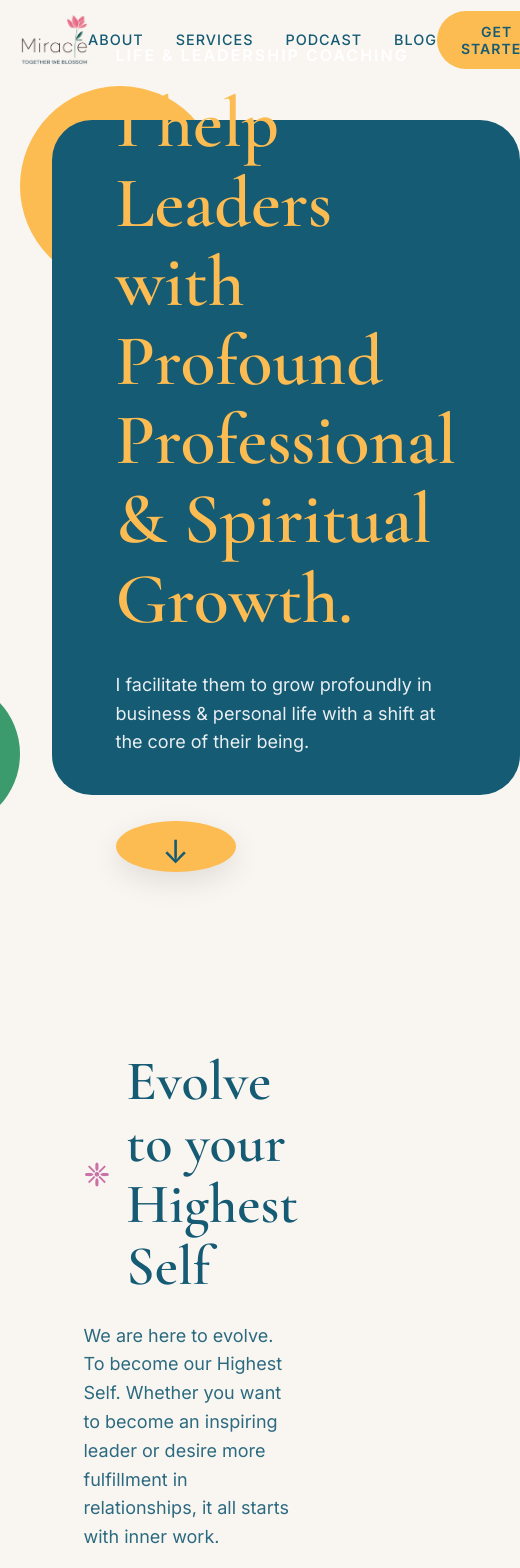
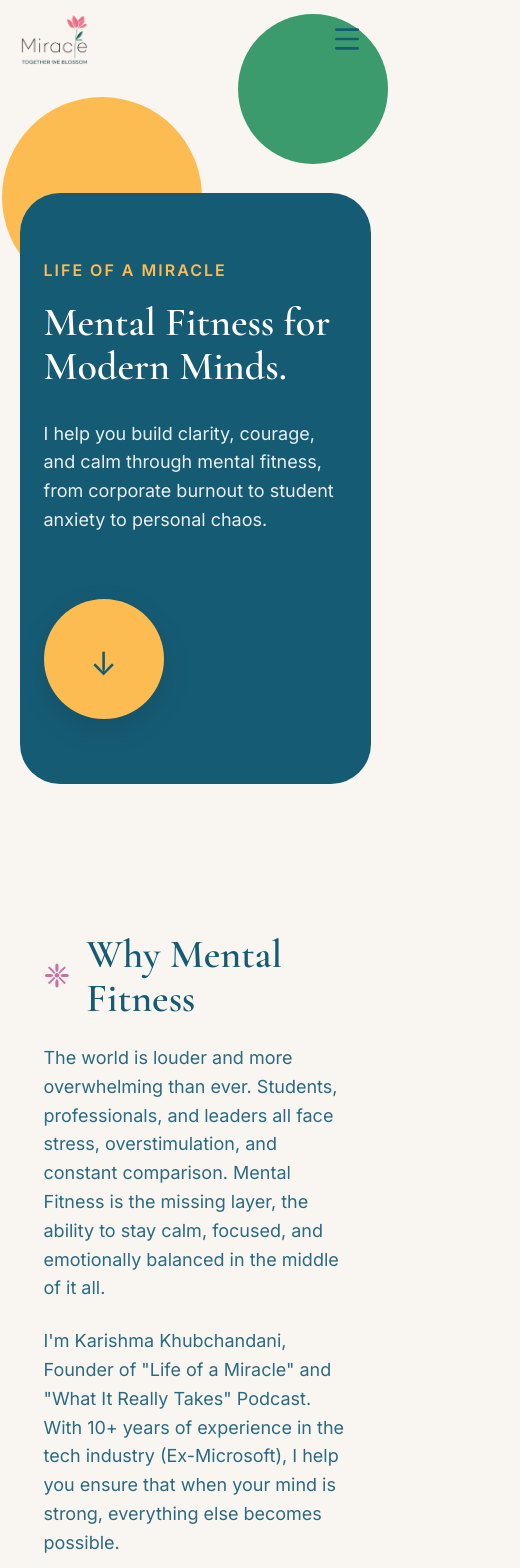
Before and after one commit to hetashridk/LifeOfMiracle, a Next.js app: page / in a window 390 px wide. Shown: the top 1568 px of the page, 520 px wide, since content can reach past the window. Built offline with nearby package versions, Linux system fonts and the light colour scheme; grey boxes are pictures that could not be loaded.

Commit message:
content added, started mobile view responsive

```diff
--- a/src/app/globals.css
+++ b/src/app/globals.css
@@ -41,6 +41,60 @@ h1, h2, h3, h4, h5, h6 {
   line-height: 1.2;
 }
 
+/* --- Responsive Utilities --- */
+
+@media (max-width: 1024px) {
+  :root {
+    --spacing-section: 5rem;
+  }
+}
+
+@media (max-width: 768px) {
+  :root {
+    --spacing-section: 3rem;
+    --spacing-container: 100%;
+  }
+
+  /* Override inline heading sizes */
+  h1, h2 { font-size: 2.5rem !important; }
+  h3 { font-size: 1.5rem !important; }
+
+  /* Utilities */
+  .flex-responsive {
+    flex-direction: column !important;
+  }
+
+  .hide-mobile {
+    display: none !important;
+  }
+
+  .show-mobile {
+    display: block !important;
+  }
+
+  .responsive-padding {
+    padding: 2.5rem 1.5rem !important;
+  }
+
+  .responsive-hero-height {
+    height: auto !important;
+    min-height: auto !important;
+  }
+
+  .responsive-hero-container {
+    height: auto !important;
+    padding-top: 100px !important;
+    display: flex !important;
+    flex-direction: column !important;
+  }
+}
+
+@media (min-width: 769px) {
+  .show-mobile {
+    display: none !important;
+  }
+}
+
 a {
   color: inherit;
   text-decoration: none;
--- a/src/app/page.tsx
+++ b/src/app/page.tsx
@@ -5,6 +5,7 @@ import { Services } from "@/components/Services";
 import { Reviews } from "@/components/Reviews";
 import { PodcastBlog } from "@/components/PodcastBlog";
 import { GetStarted } from "@/components/GetStarted";
+import { Footer } from "@/components/Footer";
 
 export default function Home() {
   return (
@@ -16,6 +17,7 @@ export default function Home() {
       <Reviews />
       <PodcastBlog />
       <GetStarted />
+      <Footer />
     </main>
   );
 }
--- a/src/components/About.tsx
+++ b/src/components/About.tsx
@@ -16,10 +16,11 @@ export function About() {
         whileInView={{ opacity: 1, y: 0 }}
         viewport={{ once: true, margin: '-100px' }}
         transition={{ duration: 0.8 }}
+        className="flex-responsive responsive-padding"
         style={{
           display: 'flex',
           gap: '4rem',
-          backgroundColor: 'var(--color-bg)', /* Light warm beige background */
+          backgroundColor: 'var(--color-bg)',
           borderRadius: 'var(--radius-lg)',
           padding: '6rem 4rem',
           alignItems: 'center'
@@ -29,14 +30,14 @@ export function About() {
           <div style={{ display: 'flex', alignItems: 'center', gap: '1rem', marginBottom: '1.5rem' }}>
             <span style={{ fontSize: '2rem', color: 'var(--color-accent-magenta)' }}>❈</span>
             <h2 style={{ fontSize: '3.5rem', fontFamily: 'var(--font-heading)', color: 'var(--color-primary)', lineHeight: 1.1 }}>
-              Evolve to your Highest Self
+              Why Mental Fitness
             </h2>
           </div>
           <p style={{ color: 'var(--color-text-primary)', fontSize: '1.125rem', marginBottom: '1.5rem', opacity: 0.9 }}>
-            We are here to evolve. To become our Highest Self. Whether you want to become an inspiring leader or desire more fulfillment in relationships, it all starts with inner work.
+            The world is louder and more overwhelming than ever. Students, professionals, and leaders all face stress, overstimulation, and constant comparison. Mental Fitness is the missing layer, the ability to stay calm, focused, and emotionally balanced in the middle of it all.
           </p>
           <p style={{ color: 'var(--color-text-primary)', fontSize: '1.125rem', opacity: 0.9 }}>
-            As a leading life and leadership coach with over 15 years of experience, and a former Senior Gynaecologist from London, I coach CEOs, startup founders, and executives to achieve self-mastery and lead with calm and presence.
+            I'm Karishma Khubchandani, Founder of "Life of a Miracle" and "What It Really Takes" Podcast. With 10+ years of experience in the tech industry (Ex-Microsoft), I help you ensure that when your mind is strong, everything else becomes possible.
           </p>
         </div>
 
--- /dev/null
+++ b/src/components/Footer.tsx
@@ -0,0 +1,65 @@
+import React from 'react';
+
+export function Footer() {
+  return (
+    <footer style={{
+      backgroundColor: 'var(--color-primary)',
+      color: '#fff',
+      padding: '5rem 5% 2rem',
+    }}>
+      <div style={{ maxWidth: '1400px', margin: '0 auto' }}>
+        <div style={{ display: 'flex', flexWrap: 'wrap', justifyContent: 'space-between', gap: '3rem', marginBottom: '4rem' }}>
+
+          {/* Brand Col */}
+          <div style={{ flex: '1.5', minWidth: '250px' }}>
+            <div style={{ fontSize: '1.8rem', fontWeight: 700, fontFamily: 'var(--font-heading)', color: 'var(--color-accent-mustard)', marginBottom: '1rem' }}>
+              Life of a Miracle
+            </div>
+            <p style={{ opacity: 0.8, lineHeight: 1.6, maxWidth: '350px' }}>
+              Mental fitness for modern minds. I help leaders and individuals build clarity, courage, and calm through psychology and conscious practices.
+            </p>
+          </div>
+
+          {/* Links Col */}
+          <div style={{ flex: '1', minWidth: '150px' }}>
+            <h4 style={{ fontSize: '1.1rem', marginBottom: '1.5rem', color: 'var(--color-accent-mustard)', fontFamily: 'var(--font-heading)' }}>Explore</h4>
+            <ul style={{ listStyle: 'none', padding: 0, opacity: 0.9, display: 'flex', flexDirection: 'column', gap: '0.8rem' }}>
+              <li><a href="#about" style={{ color: '#fff', textDecoration: 'none' }}>About</a></li>
+              <li><a href="#services" style={{ color: '#fff', textDecoration: 'none' }}>Services</a></li>
+              <li><a href="#podcast" style={{ color: '#fff', textDecoration: 'none' }}>Podcast</a></li>
+              <li><a href="#contact" style={{ color: '#fff', textDecoration: 'none' }}>Contact</a></li>
+            </ul>
+          </div>
+
+          {/* Connect Col */}
+          <div style={{ flex: '1', minWidth: '150px' }}>
+            <h4 style={{ fontSize: '1.1rem', marginBottom: '1.5rem', color: 'var(--color-accent-mustard)', fontFamily: 'var(--font-heading)' }}>Connect</h4>
+            <ul style={{ listStyle: 'none', padding: 0, opacity: 0.9, display: 'flex', flexDirection: 'column', gap: '0.8rem' }}>
+              <li><a href="#" style={{ color: '#fff', textDecoration: 'none' }}>LinkedIn</a></li>
+              <li><a href="#" style={{ color: '#fff', textDecoration: 'none' }}>Instagram</a></li>
+              <li><a href="#" style={{ color: '#fff', textDecoration: 'none' }}>Spotify</a></li>
+            </ul>
+          </div>
+
+        </div>
+
+        <div style={{
+          borderTop: '1px solid rgba(255,255,255,0.1)',
+          paddingTop: '2rem',
+          display: 'flex',
+          justifyContent: 'space-between',
+          alignItems: 'center',
+          flexWrap: 'wrap',
+          fontSize: '0.875rem',
+          opacity: 0.7
+        }}>
+          <div>© {new Date().getFullYear()} Life of a Miracle. All rights reserved.</div>
+          <div style={{ display: 'flex', gap: '1.5rem' }}>
+            <span style={{ cursor: 'pointer' }}>Privacy Policy</span>
+            <span style={{ cursor: 'pointer' }}>Terms of Service</span>
+          </div>
+        </div>
+      </div>
+    </footer>
+  );
+}
--- a/src/components/GetStarted.tsx
+++ b/src/components/GetStarted.tsx
@@ -74,6 +74,7 @@ export function GetStarted() {
           initial={{ opacity: 0, y: 30 }}
           whileInView={{ opacity: 1, y: 0 }}
           viewport={{ once: true }}
+          className="responsive-padding"
           style={{
             // backgroundColor: 'var(--color-primary)',
             backgroundColor: '#165b74',
@@ -85,11 +86,10 @@ export function GetStarted() {
           }}
         >
           <h2 style={{ fontSize: '3rem', fontFamily: 'var(--font-heading)', marginBottom: '1.5rem' }}>
-            Ready To Grow and Amplify Your Impact?
+            Get Daily Miracles
           </h2>
           <p style={{ fontSize: '1.125rem', marginBottom: '3rem', maxWidth: '700px', margin: '0 auto 3rem', opacity: 0.9 }}>
-            Handle any conflict or situation with calm and poise. Express yourself effectively & assertively. Exude magnetic leadership presence. <br /><br />
-            Join the newsletter to download my Free eBook: <strong>How to stop overthinking in 3 minutes</strong>.
+            Mental Fitness is the missing layer. Join the Miracle Newsletter to build clarity, courage, and calm in the middle of it all.
           </p>
           <form style={{ display: 'flex', gap: '1rem', justifyContent: 'center', maxWidth: '600px', margin: '0 auto' }} onSubmit={e => e.preventDefault()}>
             <input
--- a/src/components/Hero.tsx
+++ b/src/components/Hero.tsx
@@ -5,7 +5,7 @@ import { motion } from 'framer-motion';
 
 export function Hero() {
   return (
-    <section style={{
+    <section className="flex-responsive responsive-hero-container" style={{
       minHeight: '100vh',
       display: 'flex',
       alignItems: 'center',
@@ -19,7 +19,8 @@ export function Hero() {
         initial={{ opacity: 0, y: 20 }}
         animate={{ opacity: 1, y: 0 }}
         transition={{ duration: 0.8 }}
-        style={{ flex: '1.2', position: 'relative', height: '80vh', minHeight: '600px' }}
+        className="responsive-hero-height"
+        style={{ flex: '1.2', position: 'relative', height: '80vh', minHeight: '600px', width: '100%' }}
       >
         {/* Decorative circle 1 */}
         <div style={{
@@ -63,11 +64,13 @@ export function Hero() {
         initial={{ opacity: 0, x: 20 }}
         animate={{ opacity: 1, x: 0 }}
         transition={{ duration: 0.8, delay: 0.2 }}
+        className="responsive-padding responsive-hero-height"
         style={{
           flex: '1',
           backgroundColor: 'var(--color-primary)',
           borderRadius: 'var(--radius-lg)',
           padding: '5rem 4rem',
+          width: '100%',
           display: 'flex',
           flexDirection: 'column',
           justifyContent: 'center',
@@ -78,14 +81,14 @@ export function Hero() {
       >
 
         {/* color: 'var(--color-accent-mustard)' */}
-        <span style={{ color: '#fff', fontWeight: 600, letterSpacing: '2px', textTransform: 'uppercase', marginBottom: '1rem', display: 'block' }}>
-          Life & Leadership Coaching
+        <span style={{ color: 'var(--color-accent-mustard)', fontWeight: 600, letterSpacing: '2px', textTransform: 'uppercase', marginBottom: '1rem', display: 'block' }}>
+          Life of a Miracle
         </span>
-        <h1 style={{ fontSize: '4.5rem', fontFamily: 'var(--font-heading)', color: '#fcbc51', lineHeight: 1.1, marginBottom: '2rem' }}>
-          I help Leaders with Profound Professional & Spiritual Growth.
+        <h1 style={{ fontSize: '4.5rem', fontFamily: 'var(--font-heading)', color: '#fff', lineHeight: 1.1, marginBottom: '2rem' }}>
+          Mental Fitness for Modern Minds.
         </h1>
         <p style={{ fontSize: '1.125rem', color: '#fff', marginBottom: '4rem', opacity: 0.9 }}>
-          I facilitate them to grow profoundly in business & personal life with a shift at the core of their being.
+          I help you build clarity, courage, and calm through mental fitness, from corporate burnout to student anxiety to personal chaos.
         </p>
 
         {/* Large circular CTA button */}
--- a/src/components/Navigation.tsx
+++ b/src/components/Navigation.tsx
@@ -1,12 +1,14 @@
 "use client";
 
 import React, { useState, useEffect } from 'react';
-import { motion } from 'framer-motion';
+import { motion, AnimatePresence } from 'framer-motion';
 import { Button } from './ui/Button';
 import Image from 'next/image';
+import { Menu, X } from 'lucide-react';
 
 export function Navigation() {
   const [scrolled, setScrolled] = useState(false);
+  const [isMobileMenuOpen, setIsMobileMenuOpen] = useState(false);
 
   useEffect(() => {
     const handleScroll = () => {
@@ -48,6 +50,9 @@ export function Navigation() {
           priority
         />
       </div>
+
+      {/* Desktop Nav */}
+      <div className="hide-mobile" style={{ display: 'flex', alignItems: 'center', gap: '2rem' }}>
         <nav style={{ display: 'flex', gap: '2rem', alignItems: 'center' }}>
           {['About', 'Services', 'Podcast', 'Blog'].map((item) => (
             <a
@@ -66,6 +71,70 @@ export function Navigation() {
           ))}
         </nav>
         <Button variant="accent">Get Started</Button>
+      </div>
+
+      {/* Mobile Toggle */}
+      <button
+        className="show-mobile"
+        style={{
+          background: 'none',
+          border: 'none',
+          color: 'var(--color-primary)',
+          cursor: 'pointer',
+          zIndex: 60,
+          padding: '0.5rem',
+          display: 'flex',
+          alignItems: 'center',
+          justifyContent: 'center'
+        }}
+        onClick={() => setIsMobileMenuOpen(!isMobileMenuOpen)}
+        aria-label="Toggle menu"
+      >
+        {isMobileMenuOpen ? <X size={32} /> : <Menu size={32} />}
+      </button>
+
+      {/* Mobile Dropdown */}
+      <AnimatePresence>
+        {isMobileMenuOpen && (
+          <motion.div
+            initial={{ opacity: 0, y: -20 }}
+            animate={{ opacity: 1, y: 0 }}
+            exit={{ opacity: 0, y: -20 }}
+            style={{
+              position: 'absolute',
+              top: '80px',
+              left: 0,
+              right: 0,
+              backgroundColor: 'var(--color-bg)',
+              padding: '2rem 5%',
+              display: 'flex',
+              flexDirection: 'column',
+              gap: '1.5rem',
+              boxShadow: '0 10px 20px rgba(0,0,0,0.1)',
+              borderTop: '1px solid rgba(0,0,0,0.05)'
+            }}
+          >
+            {['About', 'Services', 'Podcast', 'Blog'].map((item) => (
+              <a
+                key={item}
+                href={`#${item.toLowerCase()}`}
+                onClick={() => setIsMobileMenuOpen(false)}
+                style={{
+                  fontWeight: 600,
+                  fontSize: '1.25rem',
+                  color: 'var(--color-primary)',
+                  textTransform: 'uppercase',
+                  borderBottom: '1px solid rgba(0,0,0,0.05)',
+                  paddingBottom: '0.5rem'
+                }}
+              >
+                {item}
+              </a>
+            ))}
+            <Button variant="accent" style={{ marginTop: '1rem' }} onClick={() => setIsMobileMenuOpen(false)}>Get Started</Button>
+          </motion.div>
+        )}
+      </AnimatePresence>
     </motion.header>
   );
 }
--- a/src/components/PodcastBlog.tsx
+++ b/src/components/PodcastBlog.tsx
@@ -21,10 +21,10 @@ export function PodcastBlog() {
           >
             <span style={{ color: 'var(--color-accent-coral)', letterSpacing: '2px', textTransform: 'uppercase', fontWeight: 600 }}>Listen & Learn</span>
             <h2 style={{ fontSize: '3.5rem', margin: '1rem 0', fontFamily: 'var(--font-heading)', color: 'var(--color-primary)', lineHeight: 1.1 }}>
-              Quantum Shift with Saloni Singh
+              What It Really Takes
             </h2>
             <p style={{ color: 'var(--color-text-primary)', marginBottom: '2rem', fontSize: '1.125rem', opacity: 0.9 }}>
-              Conversations about shifting at the core of your being to excel in every area of life.
+              Conversations exploring the human stories and clarity-building frameworks behind success.
             </p>
             <div style={{
               display: 'flex', alignItems: 'center', gap: '1.5rem', backgroundColor: 'var(--color-bg)', padding: '1.5rem', borderRadius: 'var(--radius-md)', border: '1px solid rgba(0,0,0,0.05)'
@@ -35,8 +35,8 @@ export function PodcastBlog() {
                  ▶
                </div>
                <div>
-                 <div style={{ fontWeight: 600, color: 'var(--color-primary)' }}>Latest Episode</div>
-                 <div style={{ color: 'var(--color-text-secondary)', fontSize: '0.875rem' }}>Surrender: Meeting Life as It Is</div>
+                 <div style={{ fontWeight: 600, color: 'var(--color-primary)' }}>Watch the Podcast</div>
+                 <div style={{ color: 'var(--color-text-secondary)', fontSize: '0.875rem' }}>Available Now</div>
                </div>
             </div>
           </motion.div>
@@ -50,12 +50,12 @@ export function PodcastBlog() {
           >
             <span style={{ color: 'var(--color-accent-emerald)', letterSpacing: '2px', textTransform: 'uppercase', fontWeight: 600 }}>Read & Reflect</span>
             <h2 style={{ fontSize: '3.5rem', margin: '1rem 0', fontFamily: 'var(--font-heading)', color: 'var(--color-primary)', lineHeight: 1.1 }}>
-              Recent Articles
+              Blogs & Updates
             </h2>
             <div style={{ display: 'flex', flexDirection: 'column', gap: '1.5rem', marginTop: '2rem' }}>
               {[
-                { title: "The Dilemma Of Being Present", date: "Oct 12" },
-                { title: "Surrender: Meeting Life as It Is", date: "Sep 28" }
+                { title: "Building Clarity in Chaos", date: "Oct 12" },
+                { title: "The Missing Layer: Mental Fitness", date: "Sep 28" }
               ].map(post => (
                 <div key={post.title} style={{ borderBottom: '1px solid rgba(0,0,0,0.05)', paddingBottom: '1.5rem' }}>
                    <div style={{ fontSize: '0.8rem', color: 'var(--color-accent-emerald)', fontWeight: 600, marginBottom: '0.5rem' }}>{post.date}</div>
--- a/src/components/Reviews.tsx
+++ b/src/components/Reviews.tsx
@@ -43,6 +43,7 @@ export function Reviews() {
               whileInView={{ opacity: 1, scale: 1 }}
               viewport={{ once: true }}
               transition={{ duration: 0.5, delay: i * 0.15 }}
+              className="responsive-padding"
               style={{
                 backgroundColor: '#fff',
                 color: 'var(--color-primary)',
--- a/src/components/Services.tsx
+++ b/src/components/Services.tsx
@@ -5,20 +5,20 @@ import { motion } from 'framer-motion';
 
 const services = [
   {
-    title: '1:1 Leadership Coaching',
-    desc: 'Focuses on leading with calm and deep presence, handling conflicts with poise.',
+    title: 'Corporate Professionals',
+    desc: 'Navigate burnout, decision fatigue, and find clarity and direction in high-stress environments.',
     color: 'var(--color-primary)',
     icon: '△'
   },
   {
-    title: 'Corporate Training',
-    desc: 'Tailored training for teams to tap into full potential and achieve great results.',
+    title: 'Student Mental Fitness',
+    desc: 'Overcome anxiety, constant comparison, and emotional turbulence to stay focused and resilient.',
     color: 'var(--color-accent-emerald)',
     icon: '◧'
   },
   {
-    title: 'Coaches Community',
-    desc: 'A supportive, abundant space for coaches to build thriving practices.',
+    title: 'Personal Chaos',
+    desc: 'Build the ability to stay calm, focused, emotionally balanced, and self-led in the middle of it all.',
     color: 'var(--color-accent-mustard)',
     icon: '〰'
   },
@@ -51,6 +51,7 @@ export function Services() {
               viewport={{ once: true }}
               transition={{ duration: 0.6, delay: i * 0.1 }}
               whileHover={{ y: -5 }}
+              className="responsive-padding"
               style={{
                 backgroundColor: '#fff',
                 color: 'var(--color-primary)',
```
Lines whose indentation alone changed are shown as unchanged.
